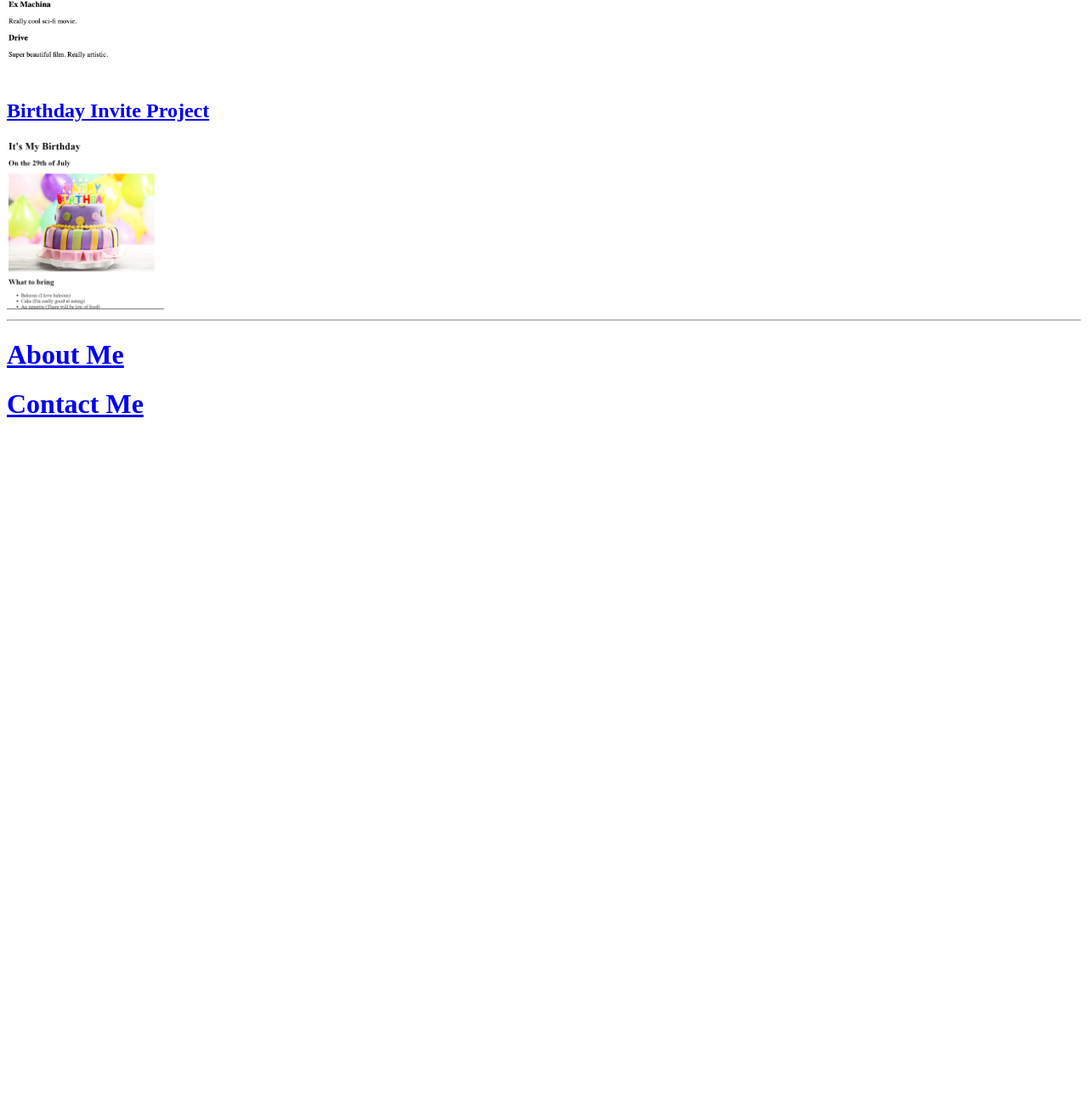
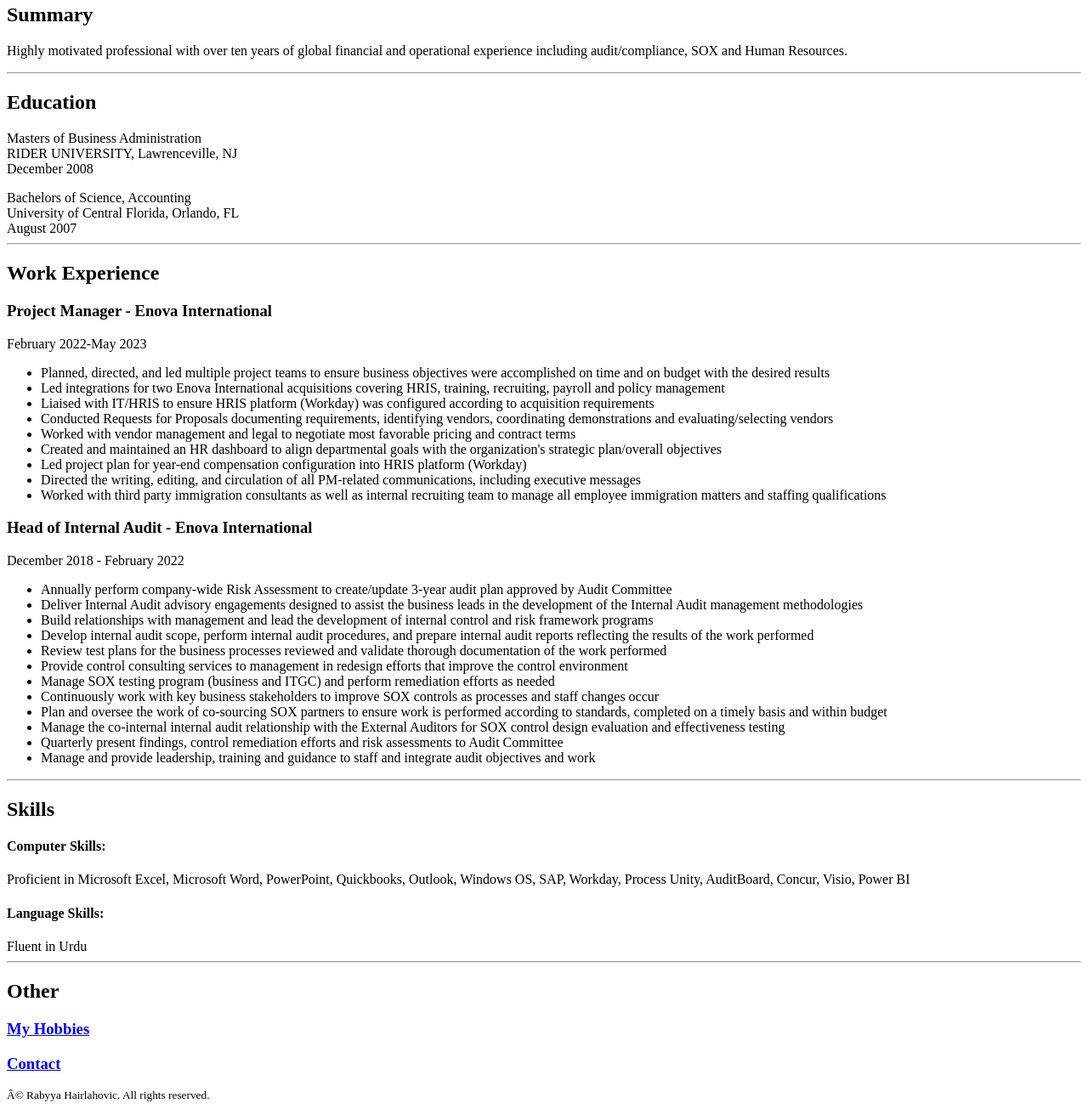
Before and after one commit to rabyyahovic/html-portfolio, a plain HTML site: page index.html in a window 1280 px wide. Shown: the part 282-1587 px from the top of the page at 85% size. Before the commit the page ends 800 px from the top, so only its background shows below. Drawn offline with Linux system fonts and the light colour scheme.

Commit message:
Add files via upload

```diff
--- a/index.html
+++ b/index.html
@@ -1,42 +1,83 @@
-<!DOCTYPE html>
+<! DOCTYPE html>
 <html lang="en">
-
 <head>
-    <meta charset="UTF-8"
-    <title>Rabyya's Portfolio</title>
+    <meta charset="UTF 8">
+    <title>My Resume</title>
 </head>
 
 <body>
-<h1>I'm a Web Developer</h1>
+    <h1>Rabyya Harilahovic</h1>
+    <img src="./Me.jpeg" height="200" alt="Rabyya's face"/>
+    <h2>Summary</h2>
+    <p>Highly motivated professional with over ten years of global financial and operational experience including
+        audit/compliance, SOX and Human Resources.</p>
 <hr />
-<h2><a href="./public/movie-ranking.html">Movie Ranking Project</a></h2>
-<img src="./assets/images/movie-ranking.png" height="200" alt="movie ranking project"/>
-<h2><a href="./public/birthday-invite.html">Birthday Invite Project</a></h2>
-<img src="./assets/images/My bday invite.png" height="200" alt="Birthday Invite"/>
+<h2>Education</h2>
+<p>Masters of Business Administration <br />
+RIDER UNIVERSITY, Lawrenceville, NJ <br />
+December 2008 <br /></p>
+
+Bachelors of Science, Accounting<br />
+University of Central Florida, Orlando, FL<br />
+August 2007<br />
 <hr />
-<h1><a href="./public/about.html">About Me</a></h1>
-<h1><a href="./public/contact.html">Contact Me</a></h1
+<h2>Work Experience</h2>
+<h3>Project Manager - Enova International</h3>
+February 2022-May 2023 <br />
+<ul>
+    <li>Planned, directed, and led multiple project teams to ensure business objectives were accomplished on time and
+        on budget with the desired results</li>
+    <li>Led integrations for two Enova International acquisitions covering HRIS, training, recruiting, payroll and policy
+        management</li>
+    <li>Liaised with IT/HRIS to ensure HRIS platform (Workday) was configured according to acquisition requirements</li>
+    <li>Conducted Requests for Proposals documenting requirements, identifying vendors, coordinating demonstrations
+        and evaluating/selecting vendors</li>
+    <li>Worked with vendor management and legal to negotiate most favorable pricing and contract terms</li>
+    <li>Created and maintained an HR dashboard to align departmental goals with the organization's strategic
+        plan/overall objectives</li>
+    <li>Led project plan for year-end compensation configuration into HRIS platform (Workday)</li>
+    <li>Directed the writing, editing, and circulation of all PM-related communications, including executive messages</li>
+    <li>Worked with third party immigration consultants as well as internal recruiting team to manage all employee
+        immigration matters and staffing qualifications</li>
+</ul>
+<h3>Head of Internal Audit - Enova International</h3>
+December 2018 - February 2022 <br />
+<ul>
+    <li>Annually perform company-wide Risk Assessment to create/update 3-year audit plan approved by Audit
+        Committee</li>
+        <li>Deliver Internal Audit advisory engagements designed to assist the business leads in the development of the
+        Internal Audit management methodologies</li>
+        <li>Build relationships with management and lead the development of internal control and risk framework programs</li>
+        <li>Develop internal audit scope, perform internal audit procedures, and prepare internal audit reports reflecting the
+        results of the work performed</li>
+        <li>Review test plans for the business processes reviewed and validate thorough documentation of the work
+        performed</li>
+        <li>Provide control consulting services to management in redesign efforts that improve the control environment</li>
+        <li>Manage SOX testing program (business and ITGC) and perform remediation efforts as needed</li>
+        <li>Continuously work with key business stakeholders to improve SOX controls as processes and staff changes occur</li>
+        <li>Plan and oversee the work of co-sourcing SOX partners to ensure work is performed according to standards,
+        completed on a timely basis and within budget</li>
+        <li>Manage the co-internal internal audit relationship with the External Auditors for SOX control design evaluation
+        and effectiveness testing</li>
+        <li>Quarterly present findings, control remediation efforts and risk assessments to Audit Committee</li>
+        <li>Manage and provide leadership, training and guidance to staff and integrate audit objectives and work</li>
+</ul>
+<hr />
+<h2>Skills</h2>
+<h4>Computer Skills: </h4>
+Proficient in Microsoft Excel, Microsoft Word, PowerPoint, Quickbooks, Outlook, Windows OS, SAP,
+Workday, Process Unity, AuditBoard, Concur, Visio, Power BI<br />
+<h4>Language Skills:</h4> Fluent in Urdu<br />
+<hr />
+<h2>Other</h2>
+<h3><a href="./hobbies.html">My Hobbies</a></h3>
+<h3><a href="./contact.html">Contact</a></h3>
+
+<footer>
+    <small>
+        © Rabyya Hairlahovic. All rights reserved.
+    </small>
+</footer>
 </body>
 
 </html>
-
-
-
-
-
-
-<!-- TODO 1: Create the HTML Boilerplate -->
-
-<!-- TODO 2: Add Your previous projects' HTML into the public folder -->
-
-<!-- TODO 3: Take screenshots of your project previews and add the images to the images folder -->
-
-<!-- TODO 4: Add titles/subtitles etc. -->
-
-<!-- TODO 5: Add a link to the project pages -->
-
-<!-- TODO 6: Add images to show the project previews
-HINT for TODO 6: You can use the height attribute set to 200 to make the image smaller:
-https://developer.mozilla.org/en-US/docs/Web/HTML/Element/img#attr-height -->
-
-<!-- TODO 7: Add the Contact Me and About Me page links -->
```
Also changed, not shown: contact.html (added, +9 -0 lines), hobbies.html (added, +6 -0 lines), Me.jpeg (added).
